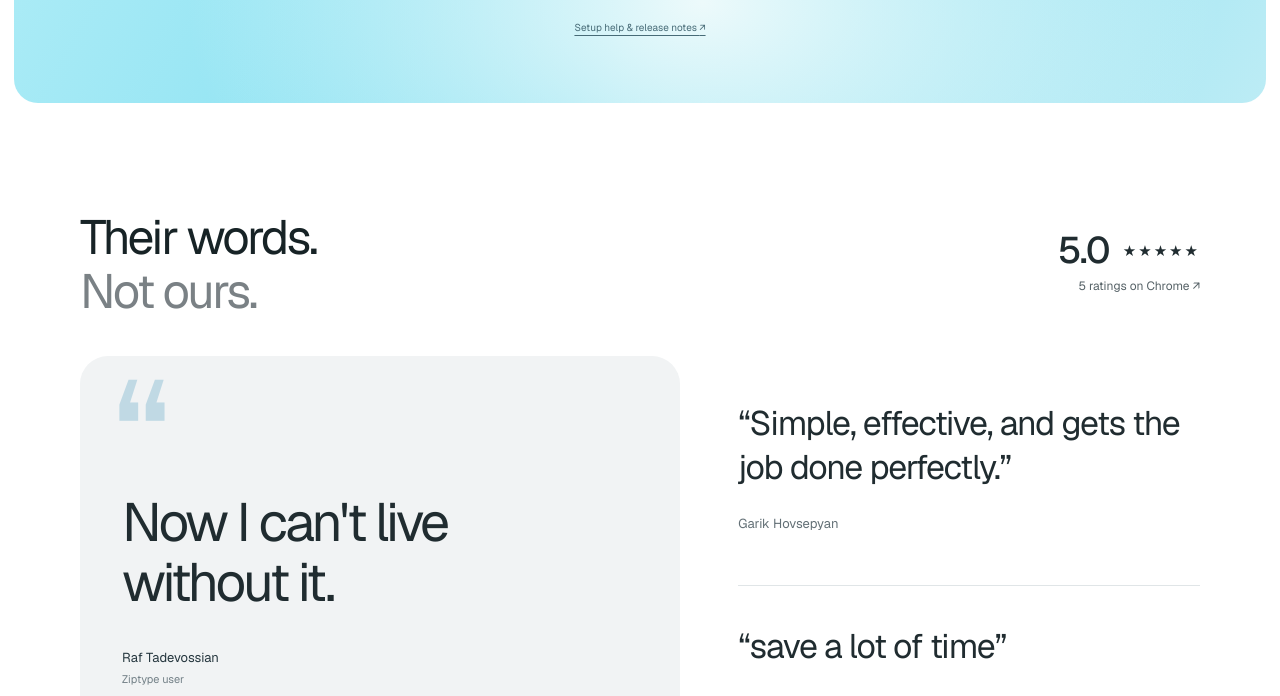
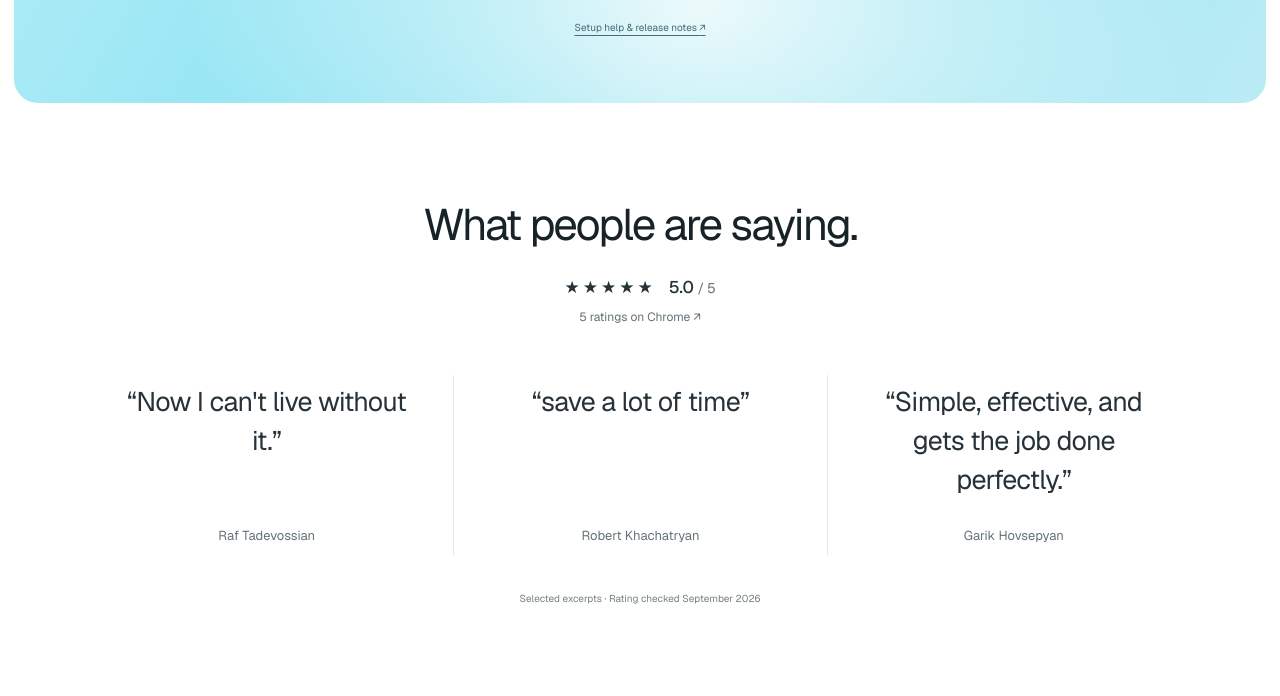
Before and after one commit to arman-armaghanyan/ziptype, a plain HTML site: page index.html in a window 1280 px wide. Shown: the part 6829-7525 px from the top of the page. Drawn offline with Linux system fonts and the light colour scheme.

Commit message:
Simplify testimonials to headline rating and equal quotes

```diff
--- a/index.html
+++ b/index.html
@@ -184,17 +184,15 @@ Let’s make something thoughtful.</span><i class="typing-caret"></i></div></div
 </section>
 <section class="reviews section-wrap" id="reviews" aria-labelledby="reviews-title">
 <div class="reviews-heading">
-<h2 id="reviews-title">Their words.<br><span>Not ours.</span></h2>
-<a class="reviews-rating" href="https://chromewebstore.google.com/detail/fdcgeibjbednamedpidnloapalmmkgka/reviews" aria-label="Rated 5 out of 5 from 5 Chrome extension ratings. Read all reviews."><span class="reviews-score"><strong>5.0</strong><span class="review-stars" aria-hidden="true">★★★★★</span></span><span>5 ratings on Chrome <span aria-hidden="true">↗</span></span></a>
+<h2 id="reviews-title">What people are saying.</h2>
+<a class="reviews-rating" href="https://chromewebstore.google.com/detail/fdcgeibjbednamedpidnloapalmmkgka/reviews" aria-label="Rated 5 out of 5 from 5 Chrome extension ratings. Read all reviews."><span class="reviews-score"><span class="review-stars" aria-hidden="true">★★★★★</span><strong>5.0 <span>/ 5</span></strong></span><span>5 ratings on Chrome <span aria-hidden="true">↗</span></span></a>
 </div>
 <div class="review-grid">
-<figure class="review-card review-featured"><span class="review-quote-mark" aria-hidden="true">“</span><blockquote>Now I can't live<br class="review-linebreak"> without it.</blockquote><figcaption><span class="review-author">Raf Tadevossian</span><span class="review-caption">Ziptype user</span></figcaption></figure>
-<div class="review-stack">
+<figure class="review-card"><blockquote>“Now I can't live without it.”</blockquote><figcaption>Raf Tadevossian</figcaption></figure>
+<figure class="review-card"><blockquote>“save a lot of time”</blockquote><figcaption>Robert Khachatryan</figcaption></figure>
 <figure class="review-card"><blockquote>“Simple, effective, and gets the job done perfectly.”</blockquote><figcaption>Garik Hovsepyan</figcaption></figure>
-<figure class="review-card"><blockquote>“save a lot of time”</blockquote><figcaption>Robert Khachatryan</figcaption></figure>
 </div>
-</div>
-<p class="reviews-source">Selected review excerpts · Rating checked September 2026</p>
+<p class="reviews-source">Selected excerpts · Rating checked September 2026</p>
 </section>
 </main>
 <footer class="footer section-wrap"><div class="footer-top"><a class="wordmark" href="/">ziptype</a><p>Less typing. More you.</p><nav aria-label="Footer navigation"><a href="/prompts">Prompt library</a><a href="#faq">FAQ</a><a href="#achievements">Achievements</a><a href="/support">Support</a><a href="/terms">Terms</a><a href="https://www.ziptype.app/privacy-policy">Privacy</a><a href="mailto:arman.armaghanyan@gmail.com">Say hello <span aria-hidden="true">↗</span></a></nav></div><div class="footer-bottom"><span>© 2026 Ziptype</span><span>A small tool for a little more time.</span><a href="#main">Back to top ↑</a></div></footer>
--- a/reviews.css
+++ b/reviews.css
@@ -1,27 +1,19 @@
-/* Standalone social proof, deliberately separate from the blue download CTA. */
-.reviews{padding-block:108px 50px}
-.reviews-heading{display:flex;align-items:center;justify-content:space-between;gap:32px;margin-bottom:38px}
-.reviews h2{font-size:clamp(34px,3.8vw,48px);line-height:1.12;letter-spacing:-.05em;font-weight:400}
-.reviews h2 span{color:#7a8185}
-.reviews-rating{display:flex;flex-direction:column;align-items:flex-end;gap:8px;color:#566267;font-size:12px;line-height:1.6;text-decoration:none;border-radius:6px}
-.reviews-score{display:flex;align-items:center;gap:14px;color:#202c30}
-.reviews-score strong{font-size:37px;line-height:1;letter-spacing:-.05em;font-weight:500}
-.review-stars{font-size:15px;letter-spacing:2px}
+/* One headline, one rating, three equally weighted quotes. */
+.reviews{padding-block:96px 44px;text-align:center}
+.reviews-heading{margin-bottom:48px}
+.reviews h2{font-size:clamp(30px,3.6vw,44px);line-height:1.2;letter-spacing:-.045em;font-weight:400}
+.reviews-rating{display:inline-flex;flex-direction:column;align-items:center;gap:7px;margin-top:22px;font-size:12px;line-height:1.6;color:#637076;text-decoration:none;border-radius:6px}
+.reviews-score{display:flex;align-items:center;gap:13px;color:#243239}
+.reviews-score strong{font-size:17px;font-weight:500;letter-spacing:-.02em}
+.reviews-score strong span{font-size:14px;font-weight:400;color:#69767c}
+.review-stars{font-size:17px;letter-spacing:3px}
 .reviews-rating:hover>span:last-child{text-decoration:underline;text-underline-offset:4px}
 .reviews-rating:focus-visible{outline:2px solid #31576a;outline-offset:8px}
-.review-grid{display:grid;grid-template-columns:1.3fr 1fr;gap:58px;align-items:stretch}
-.review-card{margin:0;display:flex;flex-direction:column;min-width:0}
-.review-card blockquote{font-size:clamp(24px,2.65vw,34px);line-height:1.3;letter-spacing:-.035em;margin:0 0 25px;color:#202c30}
-.review-card figcaption{font-size:13px;line-height:1.6;color:#637076}
-.review-featured{position:relative;background:#f1f3f4;border-radius:28px;padding:37px 42px 38px;min-height:370px;overflow:hidden;justify-content:flex-end}
-.review-quote-mark{position:absolute;top:5px;left:33px;font-size:145px;font-weight:500;line-height:1;color:#c0d9e4;user-select:none}
-.review-featured blockquote{position:relative;font-size:clamp(34px,4.2vw,54px);letter-spacing:-.055em;line-height:1.12;margin:68px 0 36px}
-.review-featured figcaption{display:flex;flex-direction:column;gap:2px}
-.review-author{color:#25363e}.review-caption{font-size:11px;color:#738087}
-.review-stack{display:grid;grid-template-rows:1.2fr 1fr;padding-block:16px 4px}
-.review-stack .review-card{justify-content:center}
-.review-stack .review-card+.review-card{border-top:1px solid #e0e5e7;padding-top:30px;margin-top:22px}
-.reviews-source{font-size:11px;color:#758085;margin-top:22px;line-height:1.6}
-@media(max-width:900px){.review-grid{gap:30px;grid-template-columns:1.15fr 1fr}.review-featured{padding:30px;min-height:340px}.review-linebreak{display:none}.review-quote-mark{left:23px}.review-featured blockquote{font-size:42px}}
-@media(max-width:650px){.reviews{padding-block:64px 24px}.reviews-heading{align-items:flex-start;gap:20px;margin-bottom:28px}.reviews h2{font-size:34px}.reviews-rating{font-size:10px;gap:9px;padding-top:5px}.reviews-score{gap:9px;flex-direction:column;align-items:flex-end}.reviews-score strong{font-size:30px}.review-stars{font-size:12px;letter-spacing:1px}.review-grid{grid-template-columns:1fr;gap:28px}.review-featured{min-height:320px;border-radius:22px;padding:30px}.review-featured blockquote{font-size:42px;max-width:330px;margin-bottom:28px}.review-stack{padding:0;grid-template-rows:auto auto;gap:26px}.review-stack .review-card{padding-inline:4px}.review-stack .review-card+.review-card{margin:0;padding-top:26px}.review-card blockquote{font-size:27px;margin-bottom:18px}.review-featured blockquote{font-size:42px}.reviews-source{margin-top:28px;font-size:10px}}
-@media(prefers-reduced-motion:no-preference){.review-featured{transition:background .25s ease}.review-featured:hover{background:#ebf1f4}}
+.review-grid{display:grid;grid-template-columns:repeat(3,minmax(0,1fr))}
+.review-card{margin:0;min-width:0;padding:8px 30px;display:flex;flex-direction:column;align-items:center}
+.review-card+.review-card{border-left:1px solid #e4e8ea}
+.review-card blockquote{font-size:clamp(21px,2.1vw,27px);line-height:1.45;letter-spacing:-.025em;margin:0 0 26px;max-width:320px;color:#263239}
+.review-card figcaption{margin-top:auto;font-size:13px;line-height:1.6;color:#657278}
+.reviews-source{font-size:10px;line-height:1.6;color:#758085;margin-top:36px}
+@media(max-width:900px){.review-card{padding-inline:20px}}
+@media(max-width:650px){.reviews{padding-block:64px 24px}.reviews-heading{margin-bottom:32px}.reviews h2{font-size:32px}.reviews-rating{margin-top:18px}.review-grid{grid-template-columns:1fr;gap:0}.review-card{padding:26px 8px}.review-card:first-child{padding-top:0}.review-card+.review-card{border-left:0;border-top:1px solid #e4e8ea}.review-card blockquote{font-size:25px;margin-bottom:15px}.reviews-source{margin-top:14px}}
```
